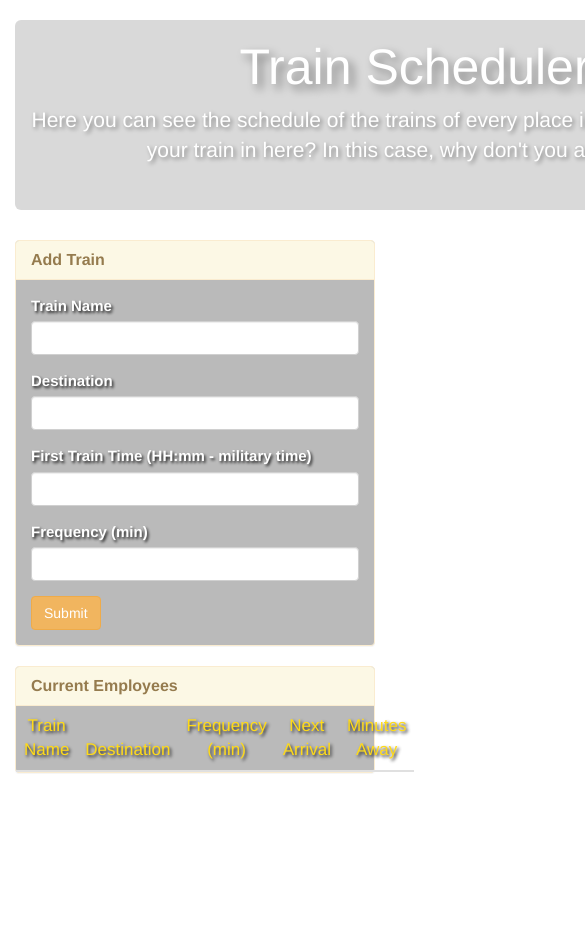
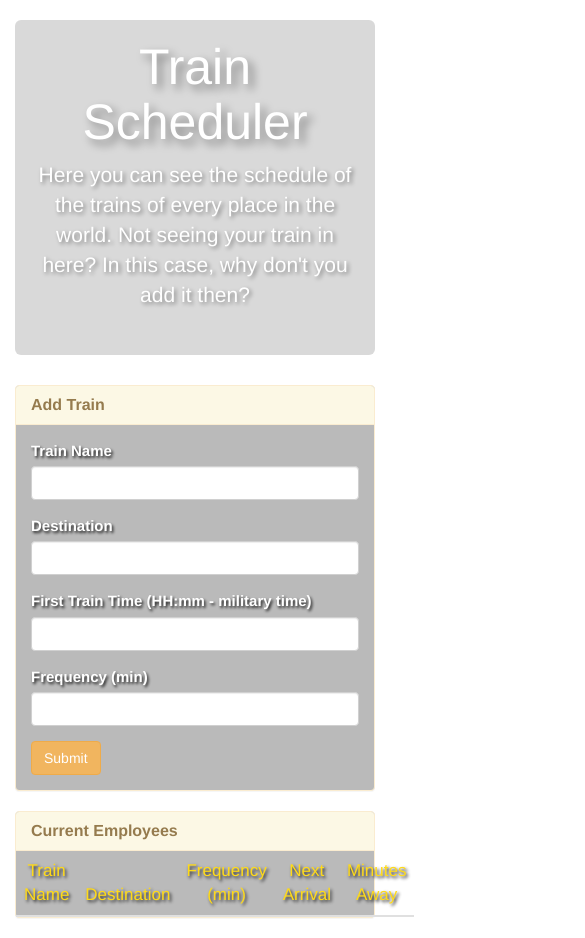
Before and after one commit to rickpicolli/train-scheduler, a plain HTML site: page index.html in a window 390 px wide. Shown: the top 938 px of the page, 585 px wide, since content can reach past the window. Before the commit the page ends 844 px from the top, so only its background shows below. Drawn offline with nearby package versions, Linux system fonts and the light colour scheme; no server answers.

Commit message:
making app responsive

```diff
--- a/assets/css/style.css
+++ b/assets/css/style.css
@@ -3,14 +3,11 @@
     color: white !important;
     text-shadow: black 0.1em 0.1em 0.2em;
     background-color: rgba(0,0,0,0.3) !important;
-   /*  background: #000 url(../images/header-background.png) top center;*/
     opacity: 0.5;
     background-repeat: no-repeat;
     background-size: contain;
-     min-width: 800px !important;
     text-align: center !important;
     width: 100%;
-  /*  height: 100%;*/
     background-size: cover;
     overflow: hidden;
     position:absolute;
--- a/index.html
+++ b/index.html
@@ -14,11 +14,16 @@
 <body>
 	<div class="container">
 
+<div class="row">
+
+      <div class="col-md-12">
 		<!-- here goes Jumbotron -->
-		<div class="jumbotron jumbotron-fluid">
+		<div class="jumbotron">
     		<h1 class="display-4">Train Scheduler</h1>
     		<p>Here you can see the schedule of the trains of every place in the world. Not seeing your train in here? In this case, why don't you add it then? </p>
   	</div>
+  </div>
+</div>
 
     <div class="row">
 
```
Lines whose indentation alone changed are shown as unchanged.
